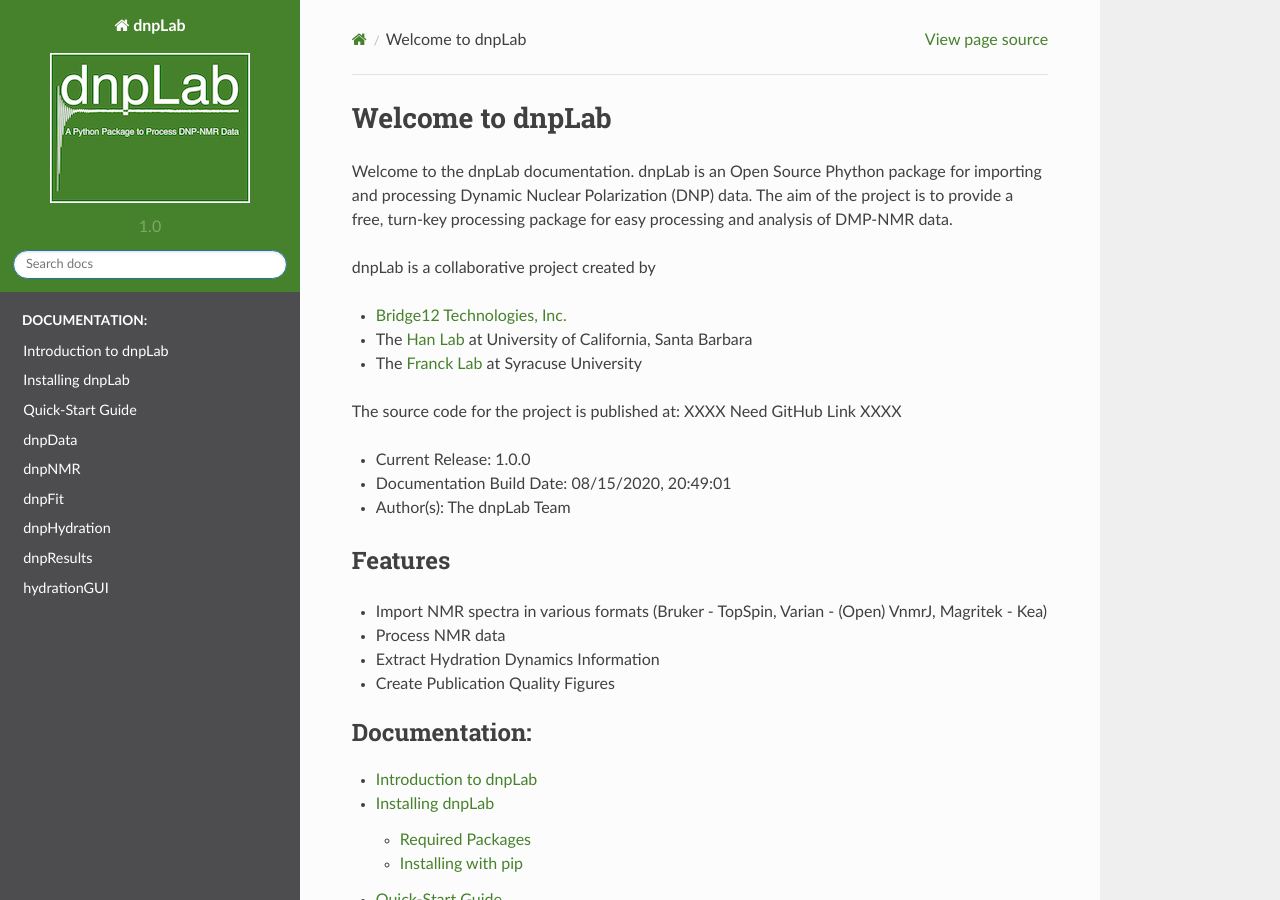
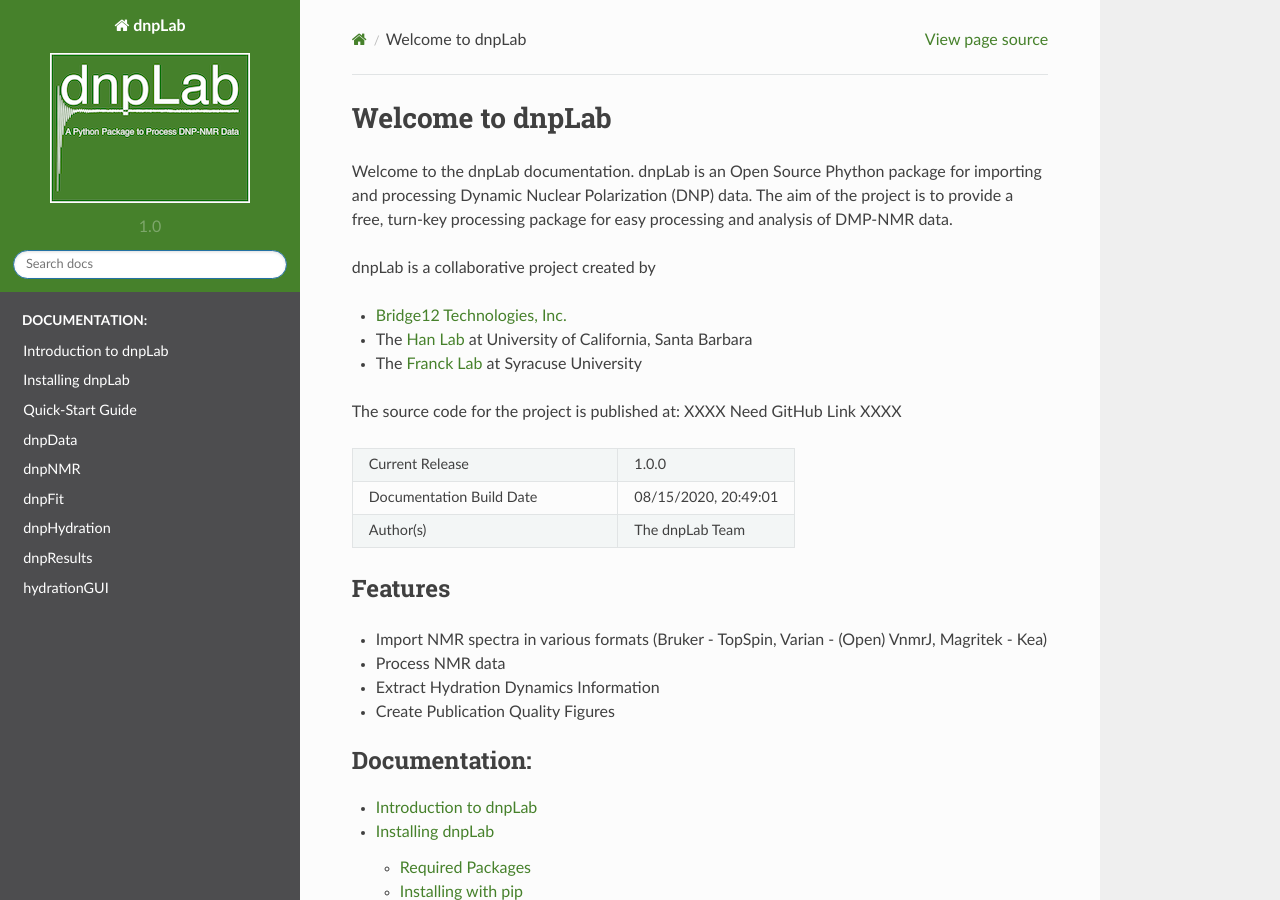
Before and after one commit to DNPLab/DNPLab, a Sphinx documentation site: the page built from docs/source/index.rst, in a window 1280 px wide and 900 px high. Built offline with Sphinx 7.4.7 and the Read the Docs theme 2.0.0, drawn with Linux system fonts in a browser that asks for light colours; some of the changed lines change nothing that is shown.

Commit message:
Update to index.rst

```diff
--- a/docs/source/index.rst
+++ b/docs/source/index.rst
@@ -40,9 +40,16 @@ dnpLab is a collaborative project created by
 
 The source code for the project is published at: XXXX Need GitHub Link XXXX
 
-* Current Release: |release|
-* Documentation Build Date: |date|
-* Author(s): |author|
+.. list-table::
+   :widths: 60 40
+
+   * - Current Release
+     - |release|
+   * - Documentation Build Date
+     - |date|
+   * - Author(s)
+     - |author|
+
 
 Features
 =========
```
